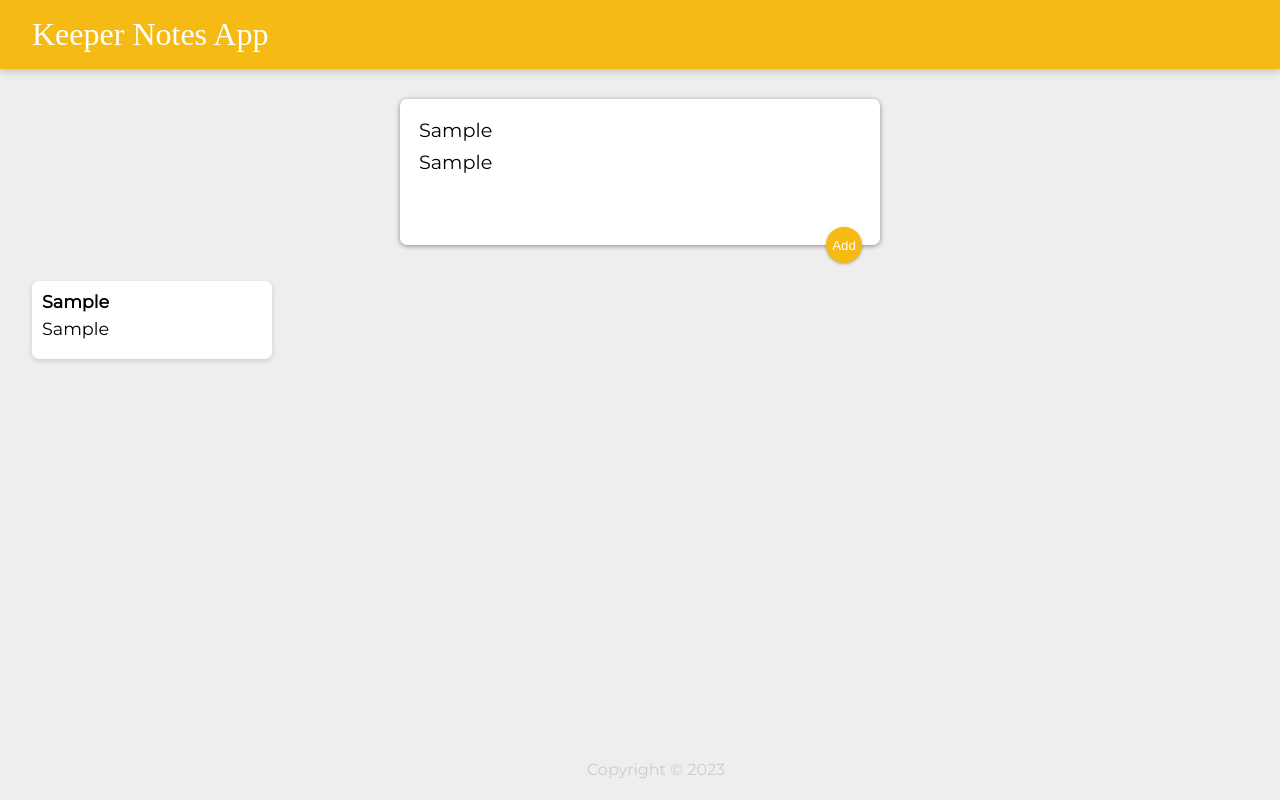
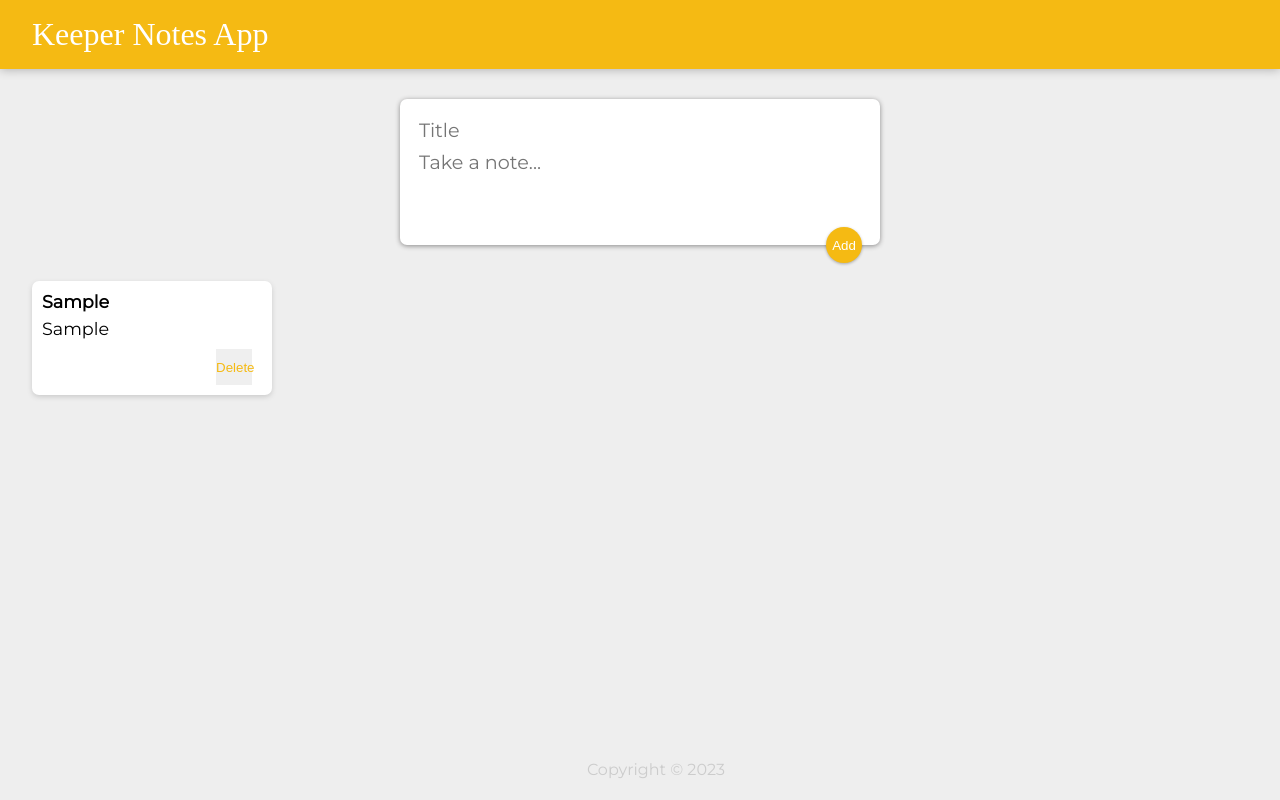
Before and after one commit to maccyaero/NotesApp, a React (Create React App) app: page / in a window 1280 px wide. Both pictures are taken after typing "Sample", "Sample" into the empty fields and a click on the button "Add". Built offline with nearby package versions, Linux system fonts and the light colour scheme; a web font is replaced by a local one.

Commit message:
Add Delete Note Functionality.

```diff
--- a/src/components/App.jsx
+++ b/src/components/App.jsx
@@ -2,7 +2,6 @@ import React, { useState } from 'react';
 import Header from './Header';
 import Footer from './Footer';
 import Notes from './Note';
-import notes from "../notes";
 import CreateArea from "./CreateArea";
 
 
@@ -10,6 +9,16 @@ import CreateArea from "./CreateArea";
 
 function App (){
     const [notes, setNotes] = useState([]);
+
+    function deleteNote(id){
+        setNotes(prevValues => {
+            return prevValues.filter((noteItem, index) => {
+                return index !== id;
+            })
+        })
+
+    }
+
     function addNote(newNote){
         setNotes(prevValue => {
             return [
@@ -17,13 +26,13 @@ function App (){
                 newNote
             ];
         })
-        console.log(notes)
+        console.log(notes);
     }
     return (<div>
 <Header />
 <CreateArea onAdd={addNote} />
 
-{notes.map(note => <Notes title = {note.title} content = {note.content} key = {note.key}/>)}
+{notes.map((note,index) => <Notes onDelete={deleteNote} title = {note.title} content = {note.content} key = {index} id = {index}/>)}
 <Footer />
 
     </div>
--- a/src/components/CreateArea.jsx
+++ b/src/components/CreateArea.jsx
@@ -15,8 +15,12 @@ function CreateArea(props){
 
 }
 function submitEvent(event){
+    props.onAdd(note);
+    setNote({
+        title : "",
+        content : ""
+    });
     event.preventDefault(); //This function stops the page from reloading when button is clicked.
-    props.onAdd(note);
 }
 return <div>
     <form>
--- a/src/components/Note.jsx
+++ b/src/components/Note.jsx
@@ -1,14 +1,21 @@
 import React from 'react';
 
-function Notes(prop){
+function Notes(props){
+
+    function handleClick(event){
+        props.onDelete(props.id);
+
+    }
+
     return(
             <div className='note'>
                 <h1>
-                    {prop.title}
+                    {props.title}
                </h1>
                <p>
-                    {prop.content}
+                    {props.content}
                </p>
+               <button onClick={handleClick}>Delete</button>
             </div>
 
     );
```
